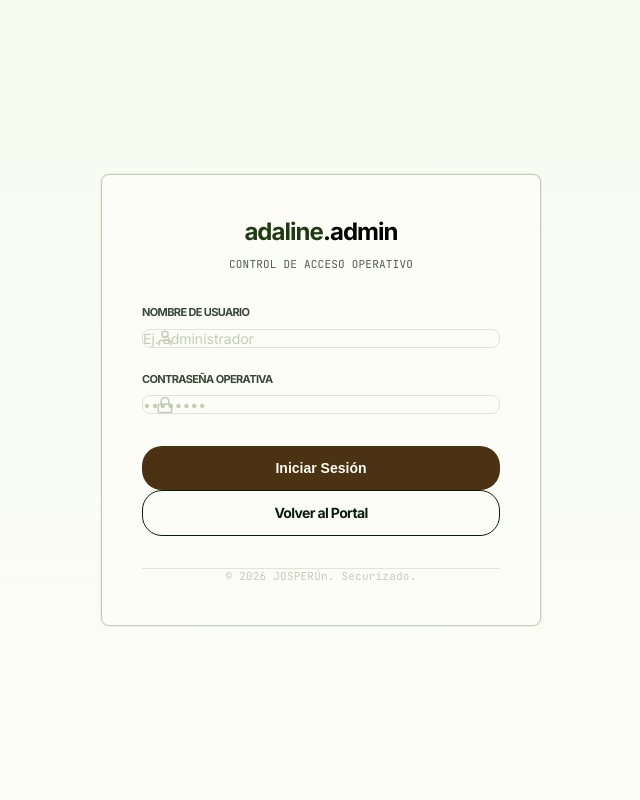
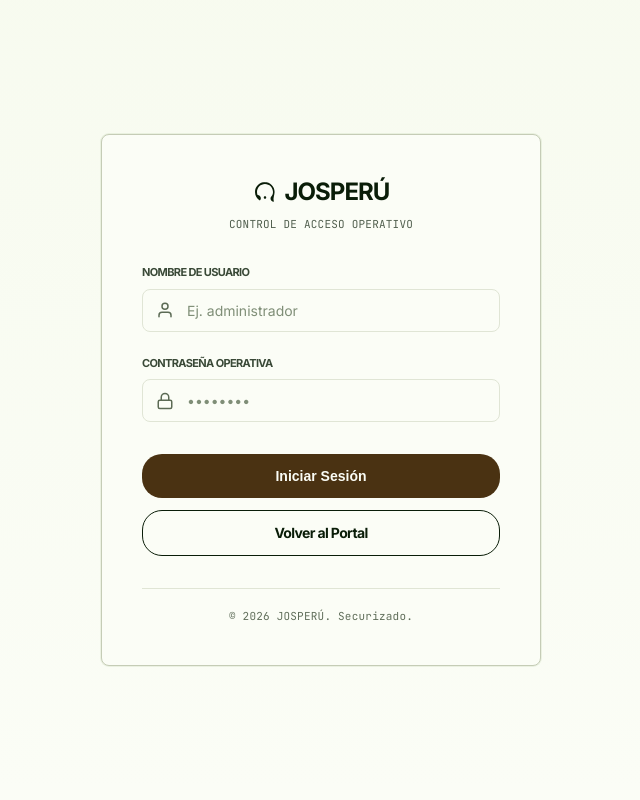
Before and after one commit to Jospi04/sistemav2, a PHP site: page /login in a window 1280 px wide. Shown: the whole page, without its empty margins (319-959 px from the left). Run offline with PHP 8.4, Linux system fonts and the light colour scheme.

Commit message:
correccion de colores y diseño del login

```diff
--- a/assets/css/login.css
+++ b/assets/css/login.css
@@ -98,13 +98,22 @@ body {
     font-family: var(--font-akkurat);
     font-size: 24px;
     font-weight: 700;
-    color: var(--color-blackest-night);
+    color: var(--color-adaline-ink);
     text-decoration: none;
     letter-spacing: -0.04em;
+    display: flex;
+    align-items: center;
+    justify-content: center;
+    gap: var(--spacing-8);
 }
 
-.logo-light {
-    color: var(--color-valley-green);
+.logo-leaf-svg {
+    width: 24px;
+    height: 24px;
+    flex-shrink: 0;
+    display: inline-block;
+    color: var(--color-adaline-ink);
+    fill: currentColor;
 }
 
 .subtitle {
@@ -127,11 +136,11 @@ body {
     background-color: var(--color-forest-dew);
     border: 1px solid var(--color-valley-green);
     border-radius: var(--radius-cards);
-    padding: var(--spacing-12) var(--spacing-16);
+    padding: 12px 16px;
     margin-bottom: var(--spacing-24);
     display: flex;
     align-items: flex-start;
-    gap: var(--spacing-12);
+    gap: 12px;
 }
 
 .alert-icon-svg {
@@ -186,7 +195,7 @@ body {
 .field-icon {
     position: absolute;
     left: 14px;
-    color: var(--color-mist-gray);
+    color: #5c6b55; /* Verde musgo oscuro para perfecta visibilidad */
     display: flex;
     justify-content: center;
     align-items: center;
@@ -204,7 +213,7 @@ body {
     background-color: var(--color-canvas-ice);
     border: 1px solid var(--color-stone-moss);
     border-radius: var(--radius-inputs);
-    padding: var(--spacing-12) var(--spacing-14) var(--spacing-12) 44px;
+    padding: 12px 16px 12px 44px;
     color: var(--color-adaline-ink);
     font-family: inherit;
     font-size: 14px;
@@ -224,7 +233,7 @@ body {
 }
 
 .input-container input::placeholder {
-    color: var(--color-mist-gray);
+    color: #7f8e77; /* Gris oliva de alto contraste para las sugerencias */
 }
 
 /* ==========================================================================
@@ -233,7 +242,7 @@ body {
 .form-actions {
     display: flex;
     flex-direction: column;
-    gap: var(--spacing-12);
+    gap: 12px;
     margin-top: var(--spacing-8);
 }
 
@@ -278,10 +287,10 @@ body {
     text-align: center;
     margin-top: var(--spacing-32);
     border-top: 1px solid var(--color-stone-moss);
-    padding-top: var(--spacing-20);
+    padding-top: 20px;
 }
 
 .login-footer p {
-    color: var(--color-mist-gray);
+    color: #606e5a; /* Gris pizarra elegante y legible */
     font-size: 11px;
 }
--- a/views/login.php
+++ b/views/login.php
@@ -4,7 +4,7 @@
 <head>
     <meta charset="UTF-8">
     <meta name="viewport" content="width=device-width, initial-scale=1.0">
-    <title>Adaline — Autenticación</title>
+    <title>JOSPERÚ — Autenticación</title>
     <!-- Importación de Outfit e Inter para Akkurat, y JetBrains Mono para fragmentMono -->
     <link rel="preconnect" href="https://fonts.googleapis.com">
     <link rel="preconnect" href="https://fonts.gstatic.com" crossorigin>
@@ -26,7 +26,10 @@
             <!-- Encabezado de Acceso -->
             <header class="login-header">
                 <a href="home" class="logo-title">
-                    <span class="logo-light">adaline</span>.admin
+                    <svg class="logo-leaf-svg" xmlns="http://www.w3.org/2000/svg" viewBox="0 0 24 24" fill="currentColor">
+                        <path d="M12 2C6.48 2 2 6.48 2 12c0 3.65 1.95 6.84 4.88 8.61l.03-.03c.59-.59.95-1.4.95-2.3 0-1.79-1.46-3.25-3.25-3.25h-.06C4.2 13.9 4 12.97 4 12c0-4.41 3.59-8 8-8s8 3.59 8 8c0 .97-.2 1.9-.55 2.75l-.01.03c-.22.53-.55.99-.95 1.35l-.03.03c-.59.59-.95 1.4-.95 2.3 0 1.79 1.46 3.25 3.25 3.25.04 0 .07 0 .11-.01C19.78 18.06 21.6 15.22 21.6 12c0-5.52-4.48-10-10-10zm-1.25 15.5c0-.69.56-1.25 1.25-1.25s1.25.56 1.25 1.25-.56 1.25-1.25 1.25-1.25-.56-1.25-1.25z" />
+                    </svg>
+                    <span class="logo-text">JOSPERÚ</span>
                 </a>
                 <p class="subtitle font-mono">Control de Acceso Operativo</p>
             </header>
@@ -101,7 +104,7 @@
 
             <!-- Pie de la Tarjeta -->
             <footer class="login-footer">
-                <p class="font-mono">&copy; 2026 JOSPERÚn. Securizado.</p>
+                <p class="font-mono">&copy; 2026 JOSPERÚ. Securizado.</p>
             </footer>
 
         </main>
```
